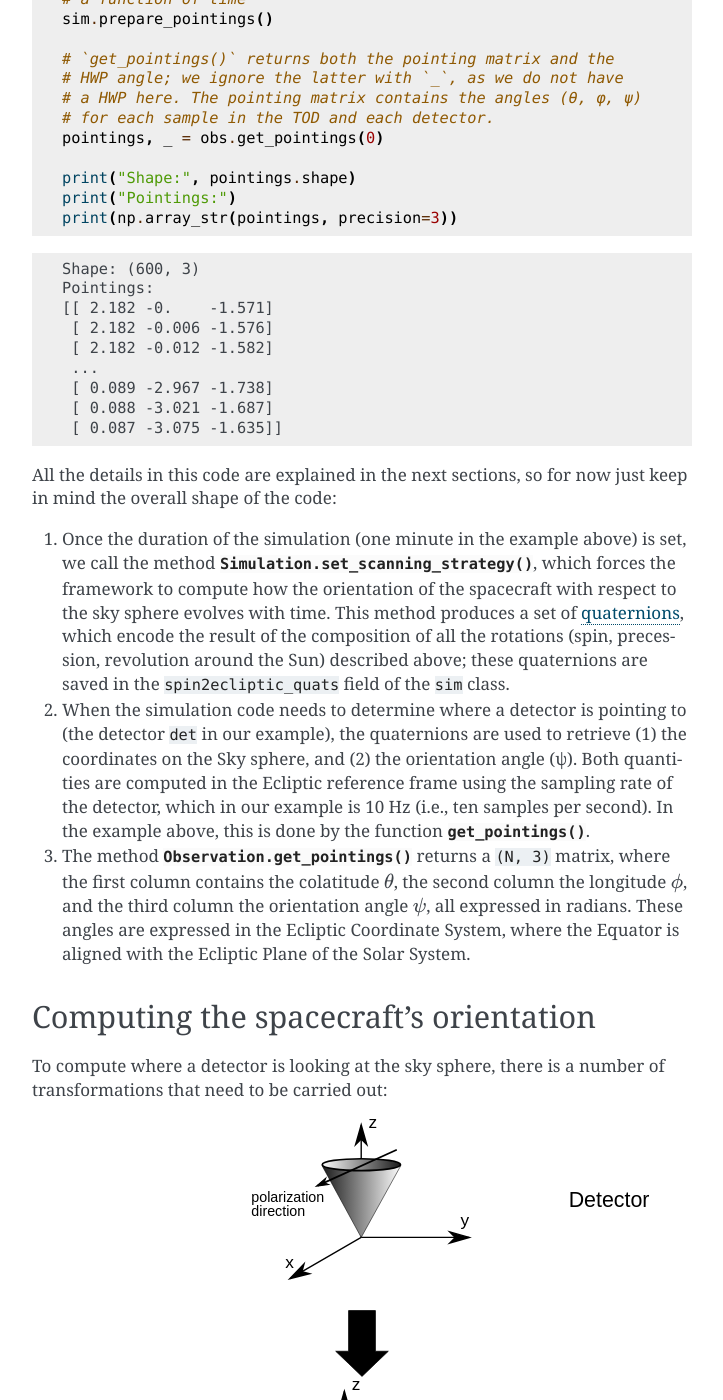
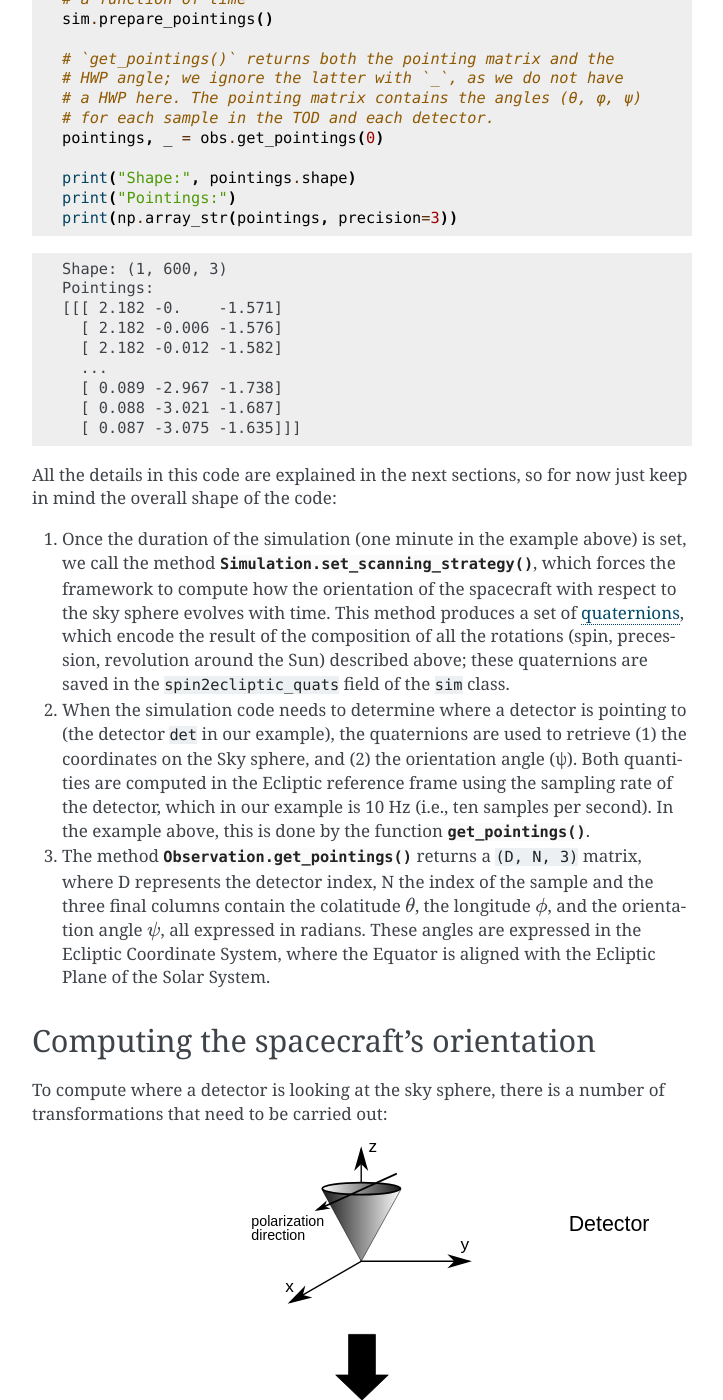
Before and after one commit to litebird/litebird_sim, a Sphinx documentation site: the page built from docs/source/scanning.rst, in a window 1280 px wide and 1400 px high, scrolled down 3474 px. Shown: the whole window, without its empty margins (388-1111 px from the left). Built offline with Sphinx 7.4.7, drawn with Linux system fonts in a browser that asks for light colours; cross-references to code outside the pages are shown as plain code; some of the changed text lies outside the part shown.

Commit message:
fix pointing_matrix returned by get_pointings

```diff
--- a/docs/source/scanning.rst
+++ b/docs/source/scanning.rst
@@ -168,15 +168,15 @@ similar to what is going to be used for LiteBIRD:
 
 .. testoutput::
 
-  Shape: (600, 3)
+  Shape: (1, 600, 3)
   Pointings:
-  [[ 2.182 -0.    -1.571]
-   [ 2.182 -0.006 -1.576]
-   [ 2.182 -0.012 -1.582]
-   ...
-   [ 0.089 -2.967 -1.738]
-   [ 0.088 -3.021 -1.687]
-   [ 0.087 -3.075 -1.635]]
+  [[[ 2.182 -0.    -1.571]
+    [ 2.182 -0.006 -1.576]
+    [ 2.182 -0.012 -1.582]
+    ...
+    [ 0.089 -2.967 -1.738]
+    [ 0.088 -3.021 -1.687]
+    [ 0.087 -3.075 -1.635]]]
 
 All the details in this code are explained in the next sections, so
 for now just keep in mind the overall shape of the code:
@@ -201,12 +201,12 @@ for now just keep in mind the overall shape of the code:
    the example above, this is done by the function
    :func:`.get_pointings`.
 
-3. The method :meth:`.Observation.get_pointings` returns a ``(N, 3)``
-   matrix, where the first column contains the colatitude
-   :math:`\theta`, the second column the longitude :math:`\phi`, and
-   the third column the orientation angle :math:`\psi`, all expressed
-   in radians. These angles are expressed in the Ecliptic Coordinate
-   System, where the Equator is aligned with the Ecliptic Plane of
+3. The method :meth:`.Observation.get_pointings` returns a ``(D, N, 3)``
+   matrix, where D represents the detector index, N the index of the sample
+   and the three final columns contain the colatitude :math:`\theta`,
+   the longitude :math:`\phi`, and the orientation angle :math:`\psi`,
+   all expressed in radians. These angles are expressed in the Ecliptic
+   Coordinate System, where the Equator is aligned with the Ecliptic Plane of
    the Solar System.
 
 
--- a/pyproject.toml
+++ b/pyproject.toml
@@ -48,7 +48,7 @@ jupyterlab = {version = ">=1.2,<4.0", optional = true}
 pytest = "^7.4"
 jinja2 = "^3.1"
 markdown = "^3.4"
-markdown-katex = {version = "^202112.1034"}
+markdown-katex = {version = "^202406.1035"}
 matplotlib = "^3.8"
 healpy = "^1.16.2"
 pyyaml = "^6.0"
```
Also changed, not shown: other parts of docs/source/scanning.rst (+2 -2 lines), docs/source/simulations.rst (line endings or trailing spaces), 11 other files.
